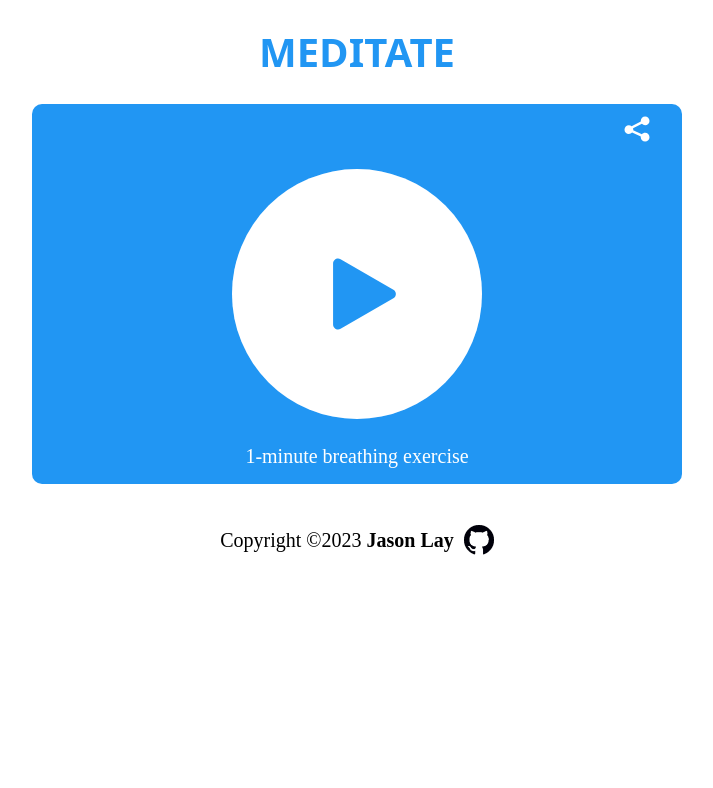
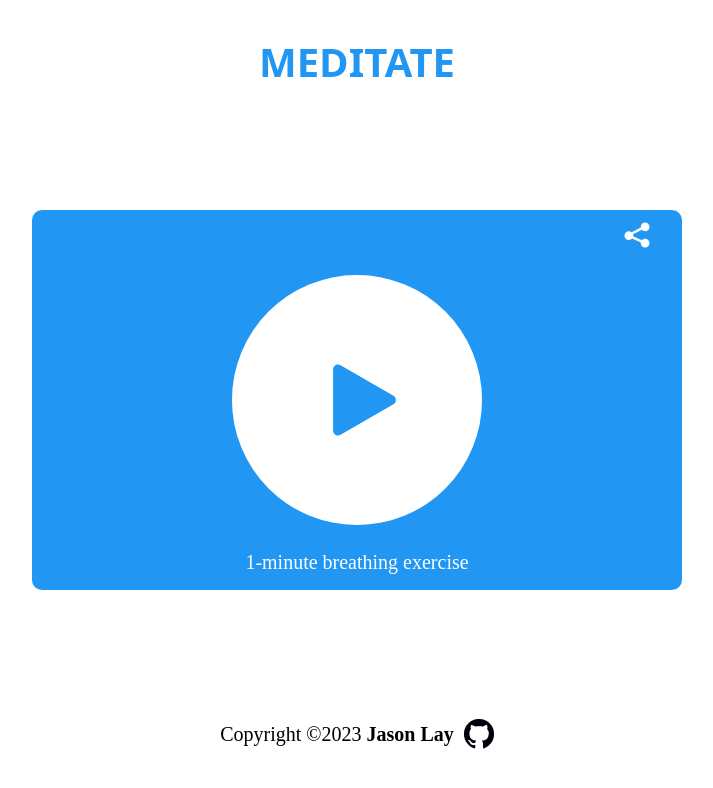
Before and after one commit to Beast-Code9999/Meditate, a website: page index.html in a window 1280 px wide. Shown: the whole page, without its empty margins (283-996 px from the left). Drawn offline with Linux system fonts and the light colour scheme.

Commit message:
add css to body && .header && .footer

```diff
--- a/sass/base/_base.scss
+++ b/sass/base/_base.scss
@@ -11,6 +11,12 @@ html {
 }
 
 body {
+    width: 100%;
+    height: 100vh;
     box-sizing: border-box;
     line-height: 1.6;
+    position: relative;
+    display: flex;
+    justify-content: center;
+    align-items: center;
 }
--- a/sass/layout/_footer.scss
+++ b/sass/layout/_footer.scss
@@ -2,7 +2,8 @@
 footer {
     width: 100%;
     margin-top: auto;
-    position: relative;
+    position: fixed;
+    bottom: 1rem;
     padding: 4rem;
     text-align: center;
     font-size: 2rem;
--- a/sass/layout/_header.scss
+++ b/sass/layout/_header.scss
@@ -3,4 +3,6 @@ header {
     justify-content: center;
     width: 100%;
     padding: 2rem;
+    position: fixed;
+    top: 1rem;
 }
```
Also changed, not shown: style.css.
